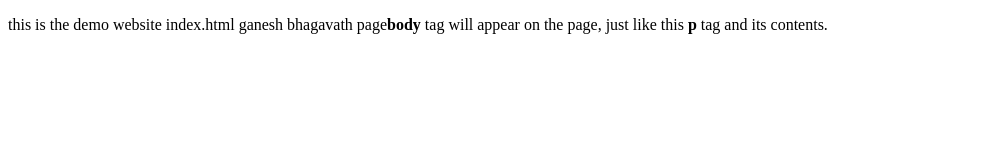
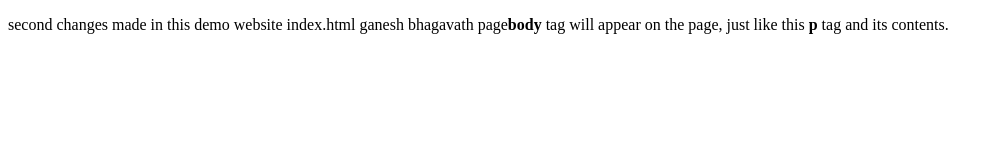
Before and after one commit to ganeshbhagavath2006/website, a plain HTML site: page index.html in a window 1280 px wide. Shown: the whole page, without its empty margins (0-1000 px from the left). Drawn offline with Linux system fonts and the light colour scheme.

Commit message:
second changes

```diff
--- a/index.html
+++ b/index.html
@@ -1,9 +1,9 @@
 <!doctype html>
 <html>
   <head>
-    <title>second changes made in this is the demo website index.html ganesh bhagavath page</title>
+    <title> this is the demo website index.html ganesh bhagavath page</title>
   </head>
   <body>
-    <p>this is the demo website index.html ganesh bhagavath page<strong>body</strong> tag will appear on the page, just like this <strong>p</strong> tag and its contents.</p>
+    <p>second changes made in this  demo website index.html ganesh bhagavath page<strong>body</strong> tag will appear on the page, just like this <strong>p</strong> tag and its contents.</p>
   </body>
 </html>
```
